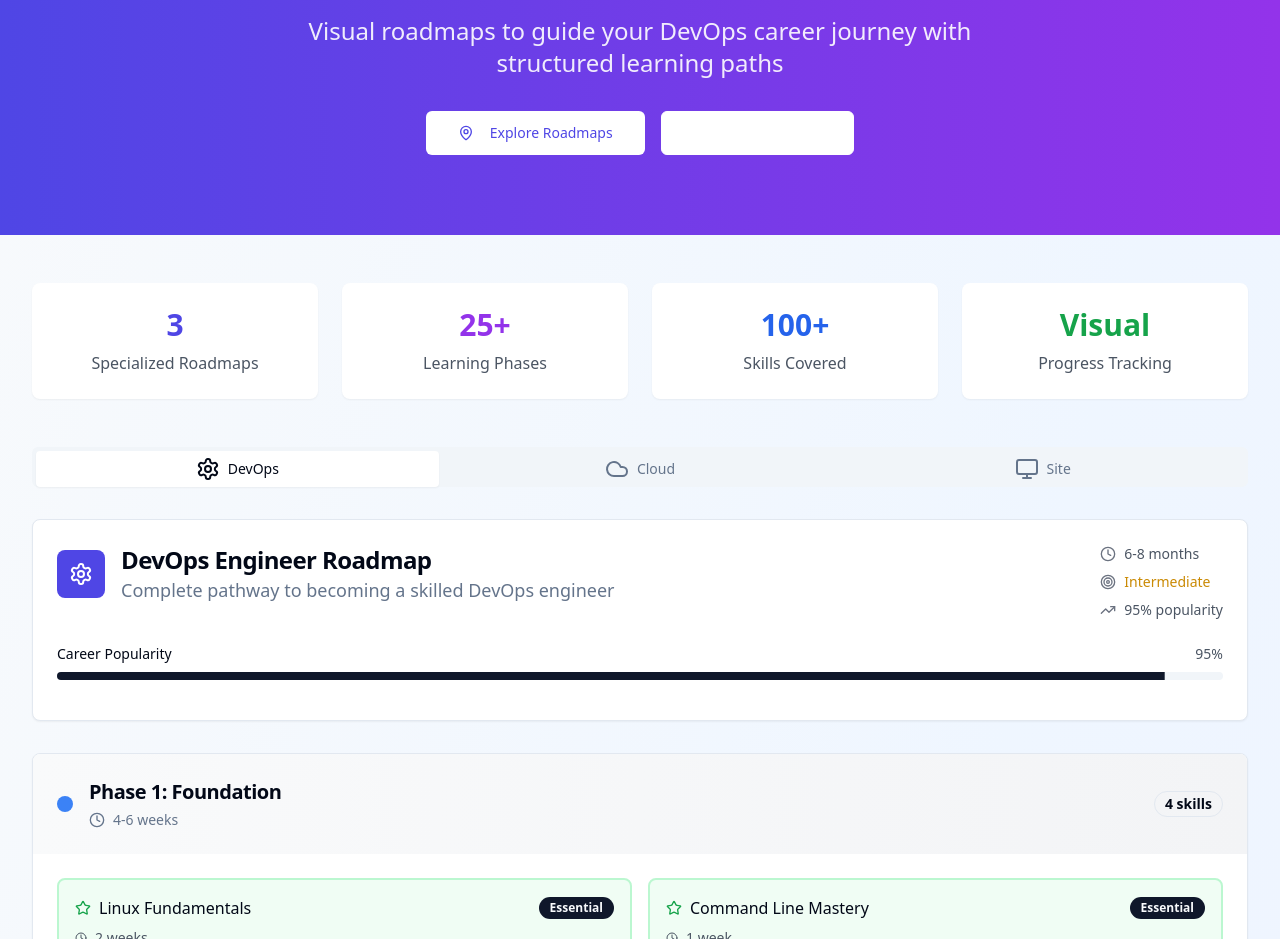
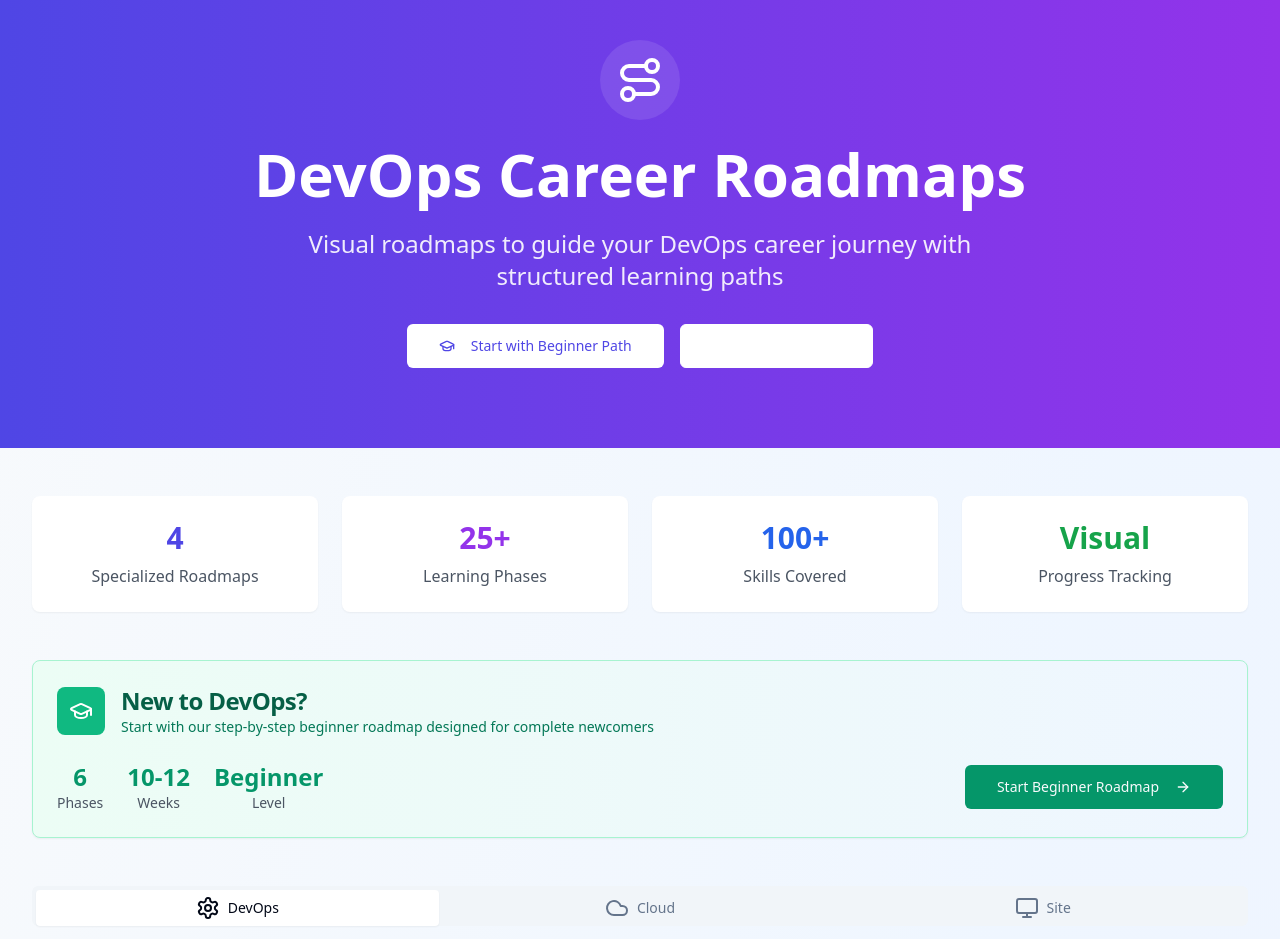
Before and after one commit to collabnix/devops-future-pathway, a React (Vite) app: page /roadmaps in a window 1280 px wide. Shown: the part 253-1192 px from the top of the page. Built offline with nearby package versions, Linux system fonts and the light colour scheme.

Commit message:
Update main Roadmaps page to include header, beginner roadmap CTA, and better navigation

```diff
--- a/src/pages/Roadmaps.tsx
+++ b/src/pages/Roadmaps.tsx
@@ -3,6 +3,8 @@ import { Badge } from "@/components/ui/badge";
 import { Button } from "@/components/ui/button";
 import { Tabs, TabsContent, TabsList, TabsTrigger } from "@/components/ui/tabs";
 import { Progress } from "@/components/ui/progress";
+import { RoadmapHeader } from "../components/RoadmapHeader";
+import { Footer } from "../components/Footer";
 import {
   MapPin,
   Route,
@@ -20,8 +22,10 @@ import {
   BookOpen,
   Star,
   TrendingUp,
-  Zap
+  Zap,
+  GraduationCap
 } from "lucide-react";
+import { Link } from "react-router-dom";
 
 const Roadmaps = () => {
   const roadmaps = [
@@ -248,6 +252,8 @@ const Roadmaps = () => {
 
   return (
     <div className="min-h-screen bg-gradient-to-br from-slate-50 via-blue-50 to-indigo-50">
+      <RoadmapHeader />
+
       {/* Hero Section */}
       <div className="bg-gradient-to-r from-indigo-600 to-purple-600 text-white py-20">
         <div className="max-w-7xl mx-auto px-4 sm:px-6 lg:px-8">
@@ -264,9 +270,11 @@ const Roadmaps = () => {
               Visual roadmaps to guide your DevOps career journey with structured learning paths
             </p>
             <div className="flex flex-col sm:flex-row gap-4 justify-center">
-              <Button size="lg" className="bg-white text-indigo-600 hover:bg-gray-100">
-                <MapPin className="h-5 w-5 mr-2" />
-                Explore Roadmaps
+              <Button size="lg" className="bg-white text-indigo-600 hover:bg-gray-100" asChild>
+                <Link to="/roadmaps/beginner">
+                  <GraduationCap className="h-5 w-5 mr-2" />
+                  Start with Beginner Path
+                </Link>
               </Button>
               <Button size="lg" variant="outline" className="border-white text-white hover:bg-white/10">
                 <Target className="h-5 w-5 mr-2" />
@@ -281,7 +289,7 @@ const Roadmaps = () => {
         {/* Overview Stats */}
         <div className="grid grid-cols-2 md:grid-cols-4 gap-6 mb-12">
           <div className="text-center p-6 bg-white rounded-lg shadow-sm">
-            <div className="text-3xl font-bold text-indigo-600 mb-2">3</div>
+            <div className="text-3xl font-bold text-indigo-600 mb-2">4</div>
             <div className="text-gray-600">Specialized Roadmaps</div>
           </div>
           <div className="text-center p-6 bg-white rounded-lg shadow-sm">
@@ -297,6 +305,47 @@ const Roadmaps = () => {
             <div className="text-gray-600">Progress Tracking</div>
           </div>
         </div>
+
+        {/* Beginner Roadmap CTA */}
+        <Card className="mb-12 bg-gradient-to-r from-emerald-50 to-blue-50 border-emerald-200">
+          <CardHeader>
+            <div className="flex items-center gap-4">
+              <div className="bg-emerald-500 text-white p-3 rounded-lg">
+                <GraduationCap className="h-6 w-6" />
+              </div>
+              <div>
+                <CardTitle className="text-2xl text-emerald-800">New to DevOps?</CardTitle>
+                <CardDescription className="text-emerald-700">
+                  Start with our step-by-step beginner roadmap designed for complete newcomers
+                </CardDescription>
+              </div>
+            </div>
+          </CardHeader>
+          <CardContent>
+            <div className="flex flex-col sm:flex-row gap-4 items-center justify-between">
+              <div className="flex items-center gap-6">
+                <div className="text-center">
+                  <div className="text-2xl font-bold text-emerald-600">6</div>
+                  <div className="text-sm text-gray-600">Phases</div>
+                </div>
+                <div className="text-center">
+                  <div className="text-2xl font-bold text-emerald-600">10-12</div>
+                  <div className="text-sm text-gray-600">Weeks</div>
+                </div>
+                <div className="text-center">
+                  <div className="text-2xl font-bold text-emerald-600">Beginner</div>
+                  <div className="text-sm text-gray-600">Level</div>
+                </div>
+              </div>
+              <Button size="lg" className="bg-emerald-600 hover:bg-emerald-700" asChild>
+                <Link to="/roadmaps/beginner">
+                  Start Beginner Roadmap
+                  <ArrowRight className="h-5 w-5 ml-2" />
+                </Link>
+              </Button>
+            </div>
+          </CardContent>
+        </Card>
 
         {/* Roadmap Selection */}
         <Tabs defaultValue="devops-engineer" className="w-full">
@@ -486,29 +535,37 @@ const Roadmaps = () => {
           </CardHeader>
           <CardContent>
             <div className="grid grid-cols-1 md:grid-cols-2 lg:grid-cols-4 gap-6">
-              <div className="text-center p-6 bg-blue-50 rounded-lg">
-                <BookOpen className="h-8 w-8 text-blue-600 mx-auto mb-3" />
+              <Link to="/resources" className="group">
+                <div className="text-center p-6 bg-blue-50 rounded-lg hover:shadow-lg transition-shadow">
+                  <BookOpen className="h-8 w-8 text-blue-600 mx-auto mb-3 group-hover:scale-110 transition-transform" />
                   <h3 className="font-semibold mb-2">Learning Resources</h3>
                   <p className="text-sm text-gray-600">Curated books, courses, and tutorials</p>
                 </div>
+              </Link>
 
-              <div className="text-center p-6 bg-green-50 rounded-lg">
-                <Users className="h-8 w-8 text-green-600 mx-auto mb-3" />
+              <Link to="/community" className="group">
+                <div className="text-center p-6 bg-green-50 rounded-lg hover:shadow-lg transition-shadow">
+                  <Users className="h-8 w-8 text-green-600 mx-auto mb-3 group-hover:scale-110 transition-transform" />
                   <h3 className="font-semibold mb-2">Community Support</h3>
                   <p className="text-sm text-gray-600">Connect with fellow learners</p>
                 </div>
+              </Link>
 
-              <div className="text-center p-6 bg-purple-50 rounded-lg">
-                <Target className="h-8 w-8 text-purple-600 mx-auto mb-3" />
+              <Link to="/labs" className="group">
+                <div className="text-center p-6 bg-purple-50 rounded-lg hover:shadow-lg transition-shadow">
+                  <Target className="h-8 w-8 text-purple-600 mx-auto mb-3 group-hover:scale-110 transition-transform" />
                   <h3 className="font-semibold mb-2">Practice Labs</h3>
                   <p className="text-sm text-gray-600">Hands-on projects and exercises</p>
                 </div>
+              </Link>
 
-              <div className="text-center p-6 bg-orange-50 rounded-lg">
-                <Star className="h-8 w-8 text-orange-600 mx-auto mb-3" />
-                <h3 className="font-semibold mb-2">Mentorship</h3>
-                <p className="text-sm text-gray-600">Get guidance from experts</p>
+              <Link to="/certifications" className="group">
+                <div className="text-center p-6 bg-orange-50 rounded-lg hover:shadow-lg transition-shadow">
+                  <Star className="h-8 w-8 text-orange-600 mx-auto mb-3 group-hover:scale-110 transition-transform" />
+                  <h3 className="font-semibold mb-2">Certifications</h3>
+                  <p className="text-sm text-gray-600">Study plans & guides</p>
                 </div>
+              </Link>
             </div>
           </CardContent>
         </Card>
@@ -520,17 +577,23 @@ const Roadmaps = () => {
             Choose your roadmap and begin building the skills that will advance your career
           </p>
           <div className="flex flex-col sm:flex-row gap-4 justify-center">
-            <Button size="lg" className="bg-white text-indigo-600 hover:bg-gray-100">
+            <Button size="lg" className="bg-white text-indigo-600 hover:bg-gray-100" asChild>
+              <Link to="/roadmaps/beginner">
                 <Route className="h-5 w-5 mr-2" />
-              Get Started Now
+                Start with Beginner Path
+              </Link>
             </Button>
-            <Button size="lg" variant="outline" className="border-white text-white hover:bg-white/10">
+            <Button size="lg" variant="outline" className="border-white text-white hover:bg-white/10" asChild>
+              <Link to="/community">
                 <Users className="h-5 w-5 mr-2" />
                 Join Community
+              </Link>
             </Button>
           </div>
         </div>
       </div>
+
+      <Footer />
     </div>
   );
 };
```
Lines whose indentation alone changed are shown as unchanged.
